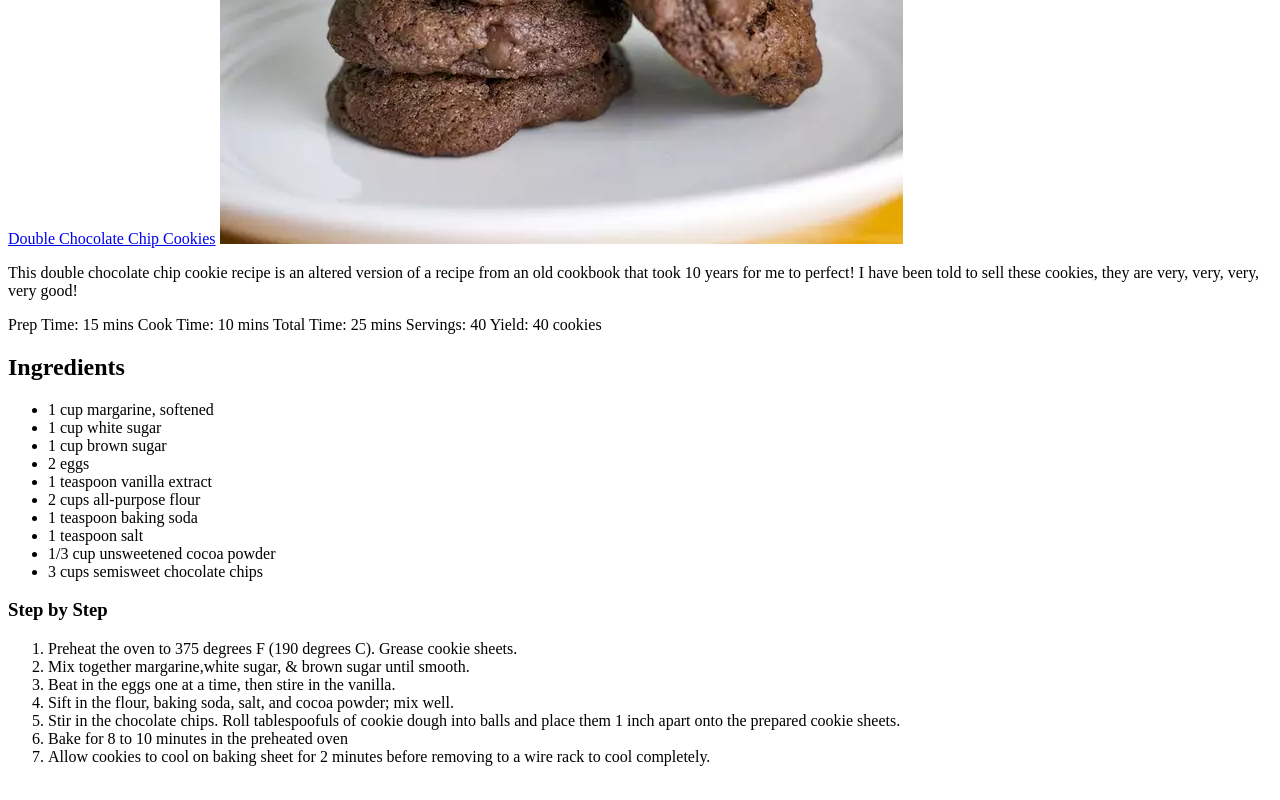
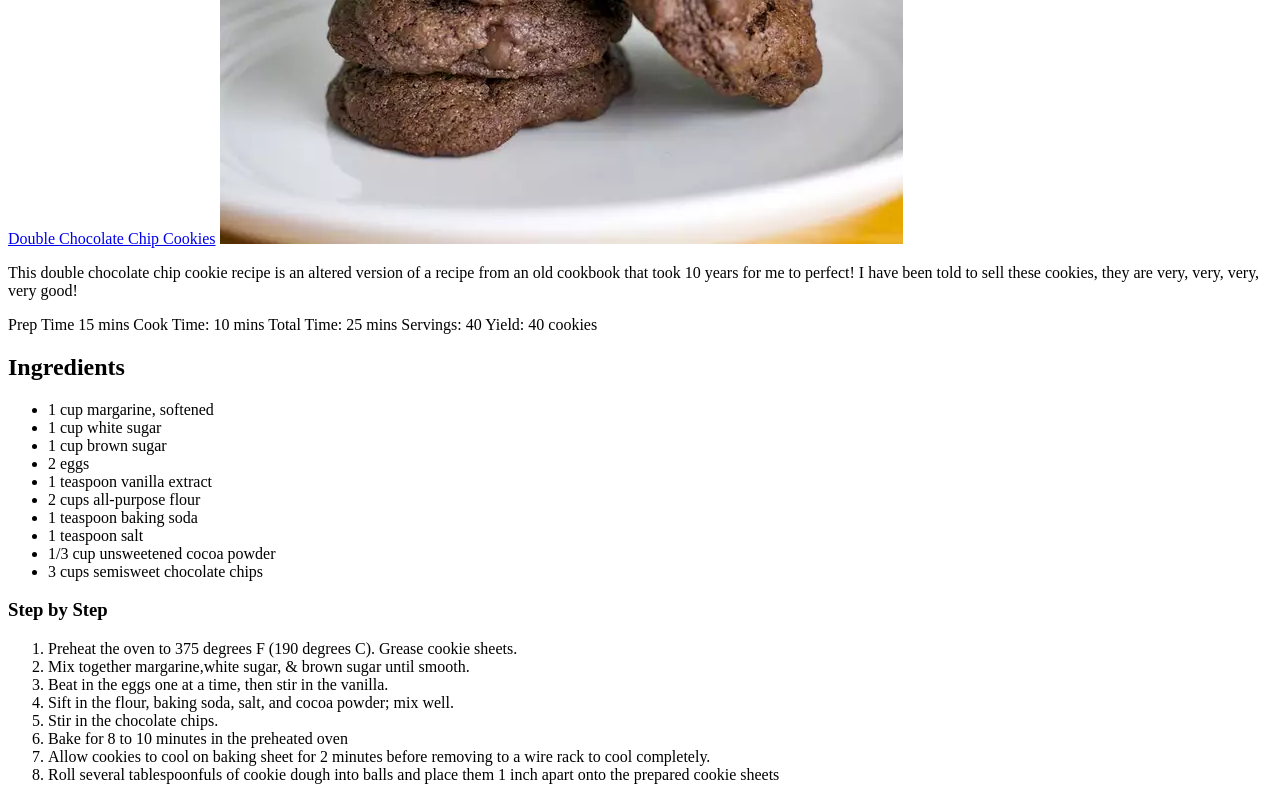
Before and after one commit to AtlasR/odin-recipes, a plain HTML site: page recipes/Chocolate-Chip-Cookies.html in a window 1280 px wide. Shown: the part 348-1148 px from the top of the page. Drawn offline with Linux system fonts and the light colour scheme.

Commit message:
grammar errors and links fixed

```diff
--- a/recipes/Chocolate-Chip-Cookies.html
+++ b/recipes/Chocolate-Chip-Cookies.html
@@ -2,11 +2,12 @@
 <html lang="en">
 <head>
     <meta charset="utf-8">
+    <body>
     <h1>CHOCOLATE CHIP COOKIES</h1>
 <a href="https://www.allrecipes.com/recipe/26237/double-chocolate-chip-cookies/">Double Chocolate Chip Cookies</a>
 <img src="../images/Chocolate-chip-cookies.webp">
     <p>This double chocolate chip cookie recipe is an altered version of a recipe from an old cookbook that took 10 years for me to perfect! I have been told to sell these cookies, they are very, very, very, very good!</p>
-    <p>Prep Time:
+    <p>Prep Time
         15 mins
         Cook Time:
         10 mins
@@ -33,13 +34,12 @@
 <ol>
 <li>Preheat the oven to 375 degrees F (190 degrees C). Grease cookie sheets.</li>
 <li>Mix together margarine,white sugar, & brown sugar until smooth.</li>
-<li>Beat in the eggs one at a time, then stire in the vanilla.</li>
+<li>Beat in the eggs one at a time, then stir in the vanilla.</li>
 <li>Sift in the flour, baking soda, salt, and cocoa powder; mix well.</li>
-<li>Stir in the chocolate chips. Roll tablespoofuls of cookie dough into balls and place them 1 inch apart onto the prepared cookie sheets.</li>
+<li>Stir in the chocolate chips.</li>
 <li>Bake for 8 to 10 minutes in the preheated oven</li>
 <li>Allow cookies to cool on baking sheet for 2 minutes before removing to a wire rack to cool completely.</li>
-</ol>
-
-</ol>
+<li>Roll several tablespoonfuls of cookie dough into balls and place them 1 inch apart onto the prepared cookie sheets</li>
+</body>
 </head>
 </html>
```
